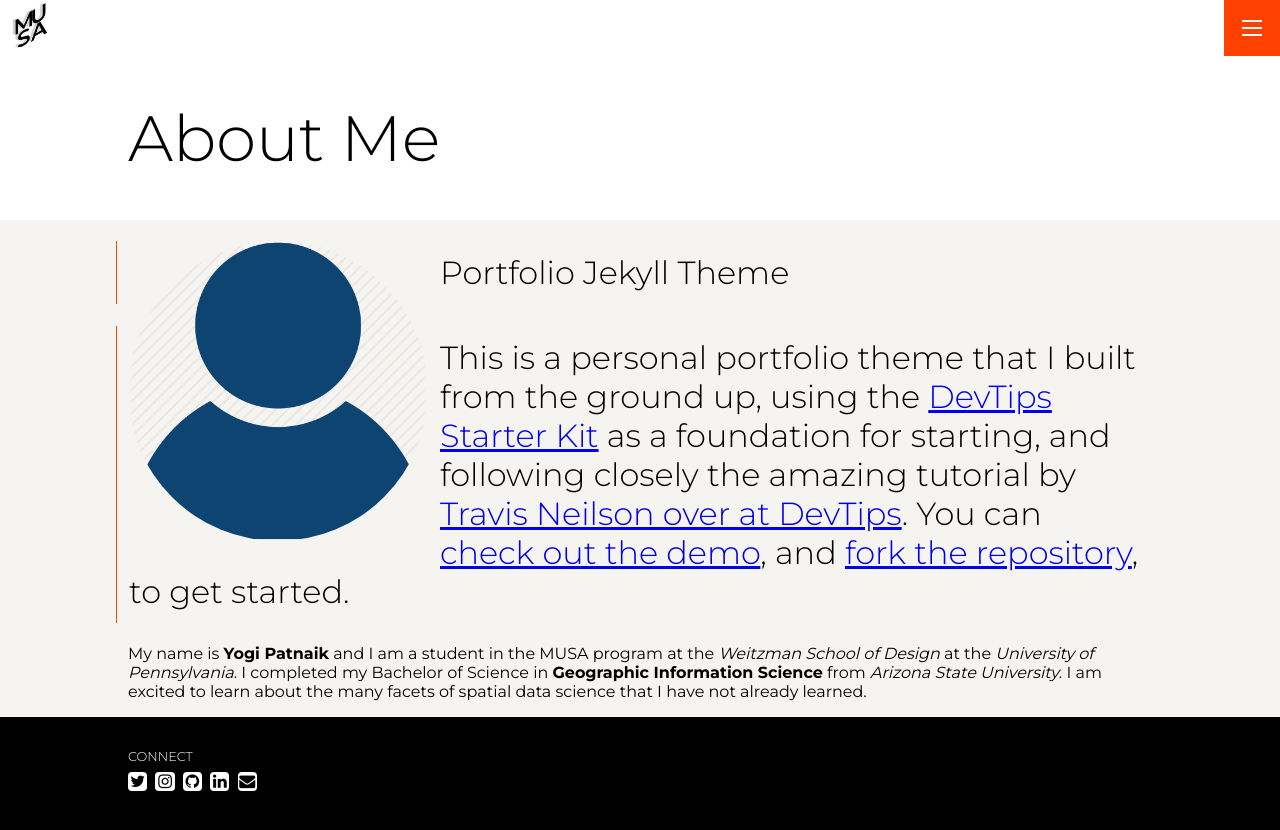
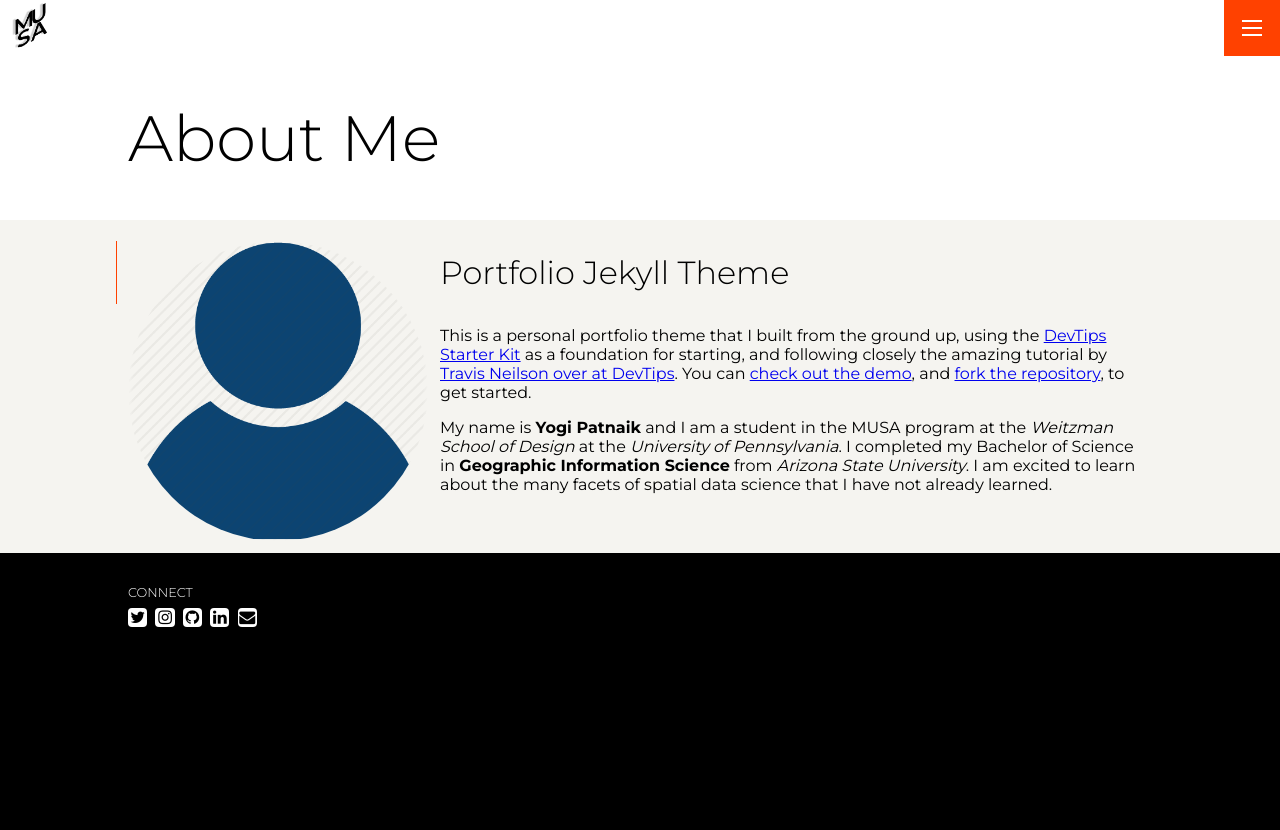
Before and after one commit to ypatnaik1/portfolio, a Jekyll site: the page built from pages/about.md, in a window 1280 px wide. Shown: the top 830 px of the page. Built offline with Jekyll 4.4.1, drawn with Linux system fonts in a browser that asks for light colours.

Commit message:
Update about.md

```diff
--- a/pages/about.md
+++ b/pages/about.md
@@ -6,7 +6,6 @@ permalink: /about
 ---
 
 # Portfolio Jekyll Theme
-
-# This is a personal portfolio theme that I built from the ground up, using the [DevTips Starter Kit](http://devtipsstarterkit.com/) as a foundation for starting, and following closely the amazing tutorial by [Travis Neilson over at DevTips](https://www.youtube.com/watch?v=T6jKLsxbFg4&list=PL0CB3OvPhDA_STygmp3sDenx3UpdOMk7P). You can [check out the demo](lenpaul.github.io/portfolio-jekyll-theme/), and [fork the repository](https://github.com/LeNPaul/portfolio-jekyll-theme/fork), to get started.
+ This is a personal portfolio theme that I built from the ground up, using the [DevTips Starter Kit](http://devtipsstarterkit.com/) as a foundation for starting, and following closely the amazing tutorial by [Travis Neilson over at DevTips](https://www.youtube.com/watch?v=T6jKLsxbFg4&list=PL0CB3OvPhDA_STygmp3sDenx3UpdOMk7P). You can [check out the demo](lenpaul.github.io/portfolio-jekyll-theme/), and [fork the repository](https://github.com/LeNPaul/portfolio-jekyll-theme/fork), to get started.
 
 My name is **Yogi Patnaik** and I am a student in the MUSA program at the _Weitzman School of Design_ at the _University of Pennsylvania_. I completed my Bachelor of Science in **Geographic Information Science** from _Arizona State University_. I am excited to learn about the many facets of spatial data science that I have not already learned.
```
